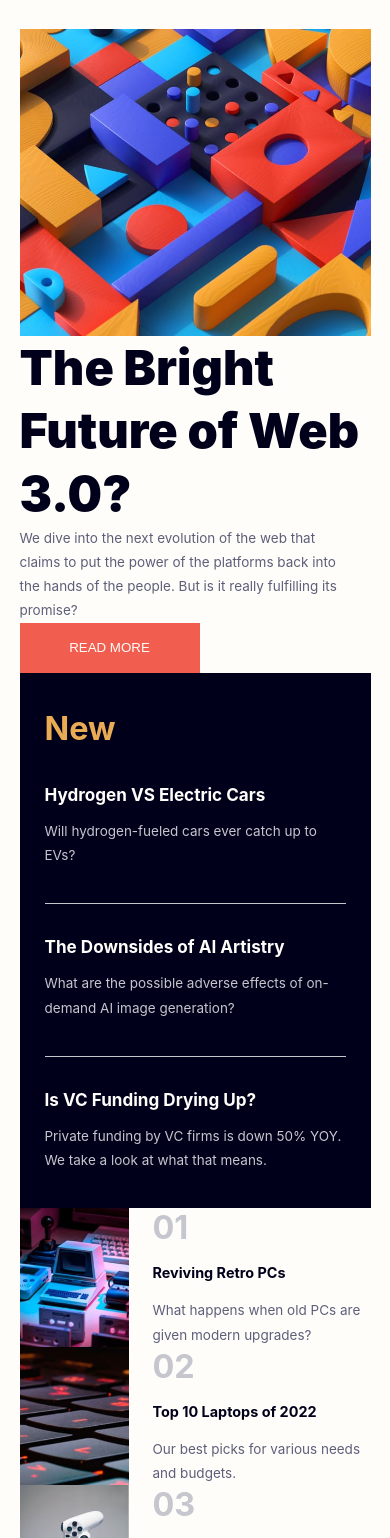
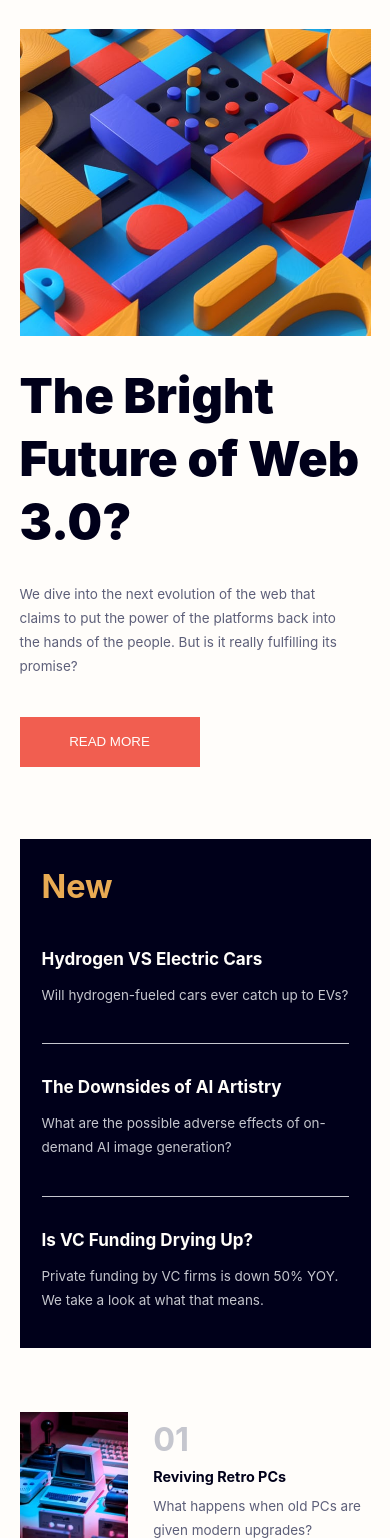
Before and after one commit to zeynabmvs/NewsHomePage, a website: page index.html in a window 390 px wide. Shown: the part 60-1598 px from the top of the page. Drawn offline with nearby package versions, Linux system fonts and the light colour scheme; files that its build step writes are made by us from their sources.

Commit message:
responsive spacing for mobile devices done

```diff
--- a/assets/scss/components/main.scss
+++ b/assets/scss/components/main.scss
@@ -20,6 +20,8 @@
             "f_content";
         grid-template-columns: auto;
         grid-template-rows: repeat(3, auto);
+        // gap: rem(28);
+        margin-bottom: rem(44);
 
         @include breakpoint(medium) {
             grid-template-areas:
@@ -27,28 +29,39 @@
                 "f_title f_content";
             grid-template-rows: 3fr 2fr;
             grid-template-columns: 1fr 1fr;
+            margin-bottom: 0;
         }
 
         &__image {
             grid-area: f_image;
+            margin-bottom: rem(28);
+
+            @include breakpoint(medium) {
+                margin-bottom: 0;
+            }
         }
 
         &__title {
             grid-area: f_title;
             color: var(--very-dark-blue);
+            margin-bottom: rem(28);
+
+            @include breakpoint(medium) {
+                margin-bottom: 0;
+            }
         }
 
         &__content {
             grid-area: f_content;
             display: flex;
             flex-direction: column;
-            // gap: rem(38);
             justify-content: space-between;
+            margin-bottom: rem(28);
 
             &__excerpt {
                 padding-right: rem(30);
                 color: var(--dark-grayish-blue);
-                // margin-bottom: rem(38);
+                margin-bottom: rem(38);
             }
 
             &__btn {
@@ -71,11 +84,21 @@
 
     .sidebar {
         background-color: var(--very-dark-blue);
-        padding: rem(36) rem(25) 0 rem(25);
+        padding: rem(28) rem(22) 0 rem(22);
+        margin-bottom: rem(64);
+
+        @include breakpoint(medium) {
+            padding: rem(36) rem(25) 0 rem(25);
+            margin-bottom: rem(0);
+        }
 
         &__title {
             color: var(--soft-orange);
-            margin-bottom: rem(36);
+            margin-bottom: rem(42);
+
+            @include breakpoint(medium) {
+                margin-bottom: rem(36);
+            }
         }
 
         article {
@@ -108,8 +131,8 @@
     display: grid;
     grid-template-columns: auto;
     grid-template-rows: repeat(1fr);
-    // gap: rem(45);
-    // margin-bottom: rem(129);
+    gap: rem(34);
+    margin-bottom: rem(81);
 
     @include breakpoint(medium) {
         grid-template-columns: repeat(3, 1fr);
@@ -122,12 +145,25 @@
         display: grid;
         grid-template-columns: 1fr 2fr;
         grid-template-rows: 1fr;
-        gap: rem(24);
+        gap: rem(25);
 
         &__content {
             display: flex;
             flex-direction: column;
-            justify-content: space-between;
+            // justify-content: space-between;
+            gap: rem(9);
+            justify-content: center;
+
+
+            @include breakpoint(xsmall) {
+                gap: rem(20);
+                justify-content: center;
+            }
+
+            @include breakpoint(medium) {
+                gap: rem(24);
+                justify-content: space-between;
+            }
 
             span {
                 font-size: var(--fs-lg);
--- a/assets/scss/util/breakpoints.scss
+++ b/assets/scss/util/breakpoints.scss
@@ -1,5 +1,7 @@
-// 576px, 768px, 1024, 1200px, 1400px
+// 375, 425, 576px, 768px, 1024, 1200px, 1400px
 $breakpoints-up: (
+	"xxsmall": "23.4375em",
+	"xsmall": "26.5625em",
 	"small": "36em",
 	"medium": "48em",
 	"large": "64em",
```
